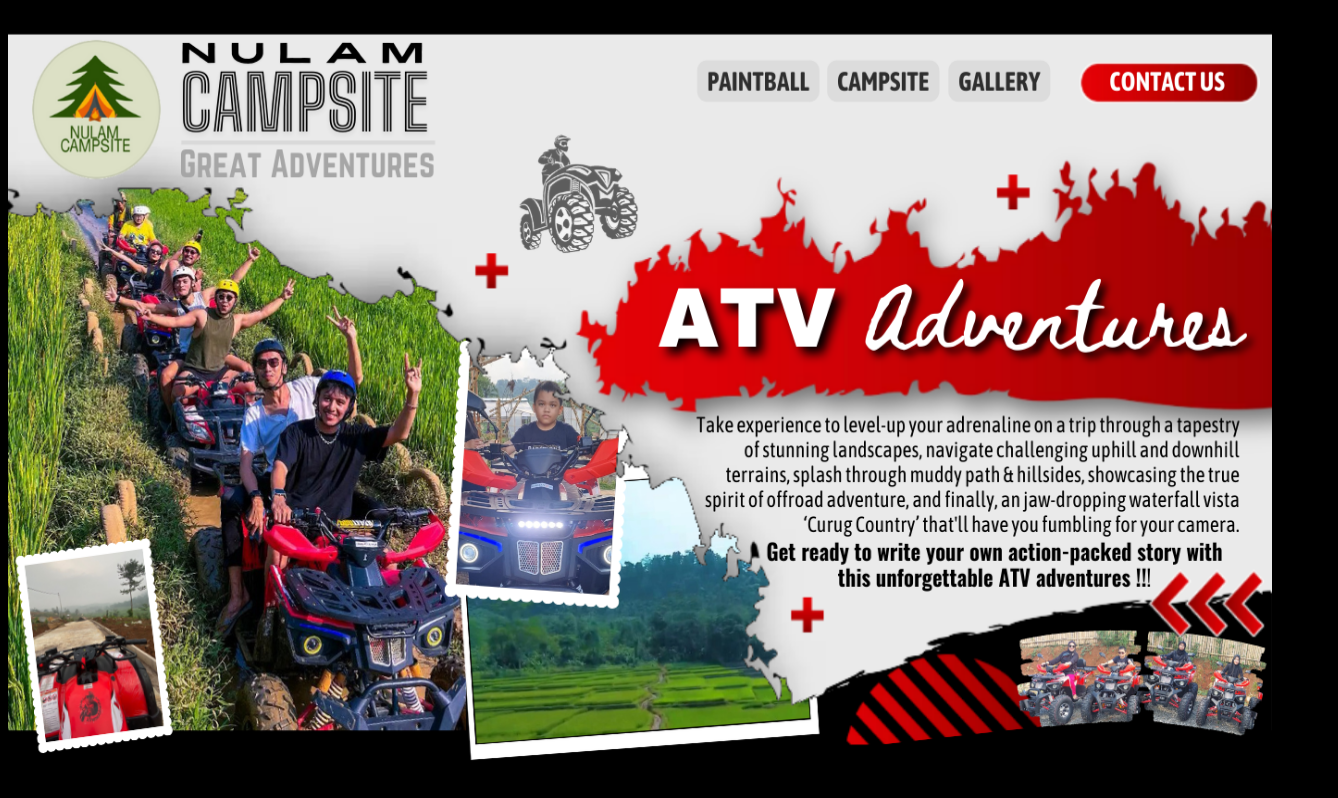
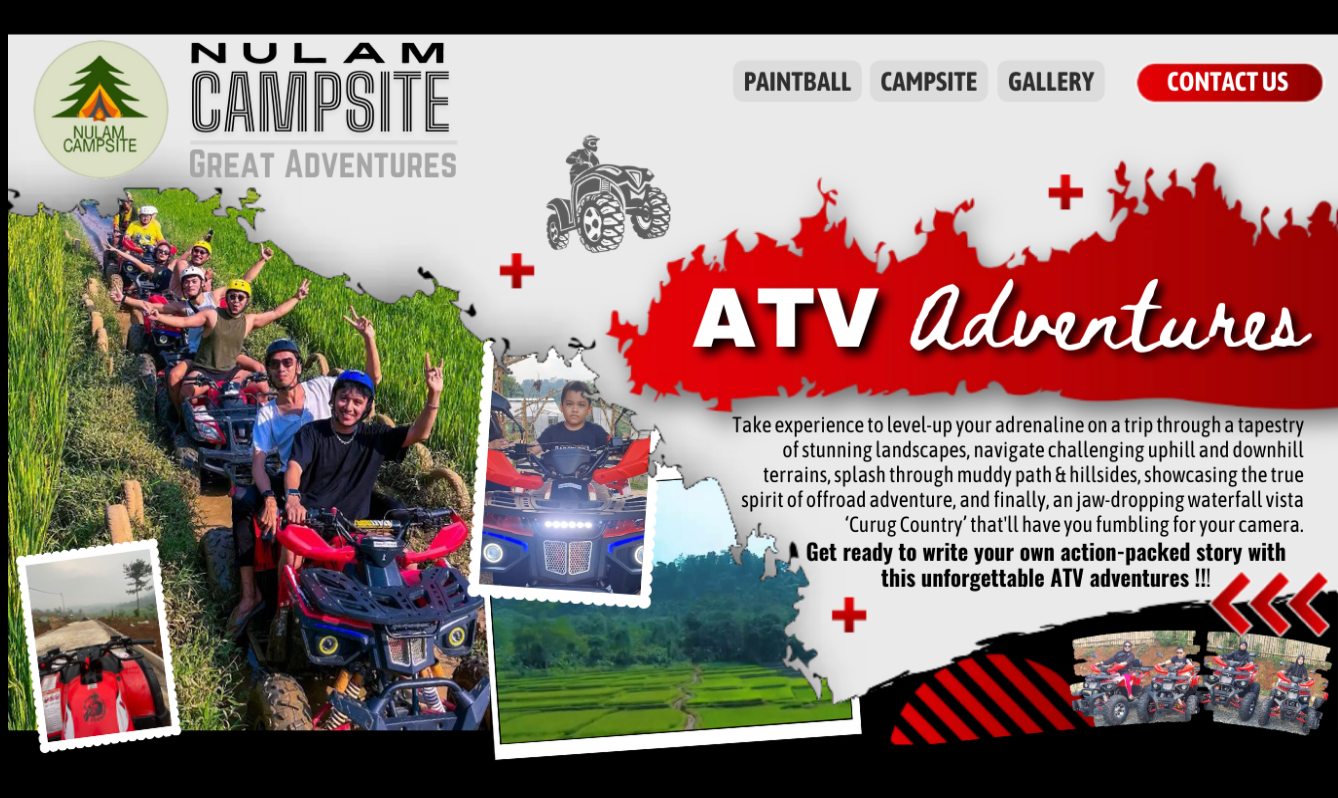
Before and after one commit to nugidna/nugidna.github.io, a plain HTML site: page index.html in a window 1280 px wide. Shown: the whole page, 1338 px wide, since content can reach past the window. Drawn offline with Linux system fonts and the light colour scheme.

Commit message:
Update style.css

```diff
--- a/style.css
+++ b/style.css
@@ -16,11 +16,11 @@ body {
 
 img {
 	display:inline-block;
-	width:768px;
+	width:1330px;
 	margin:0 auto;
 }
 
-@media only screen and (max-width: 1330px) {
+@media only screen and (max-height: 765px) {
 img {
 	width:100%;
     }
```
